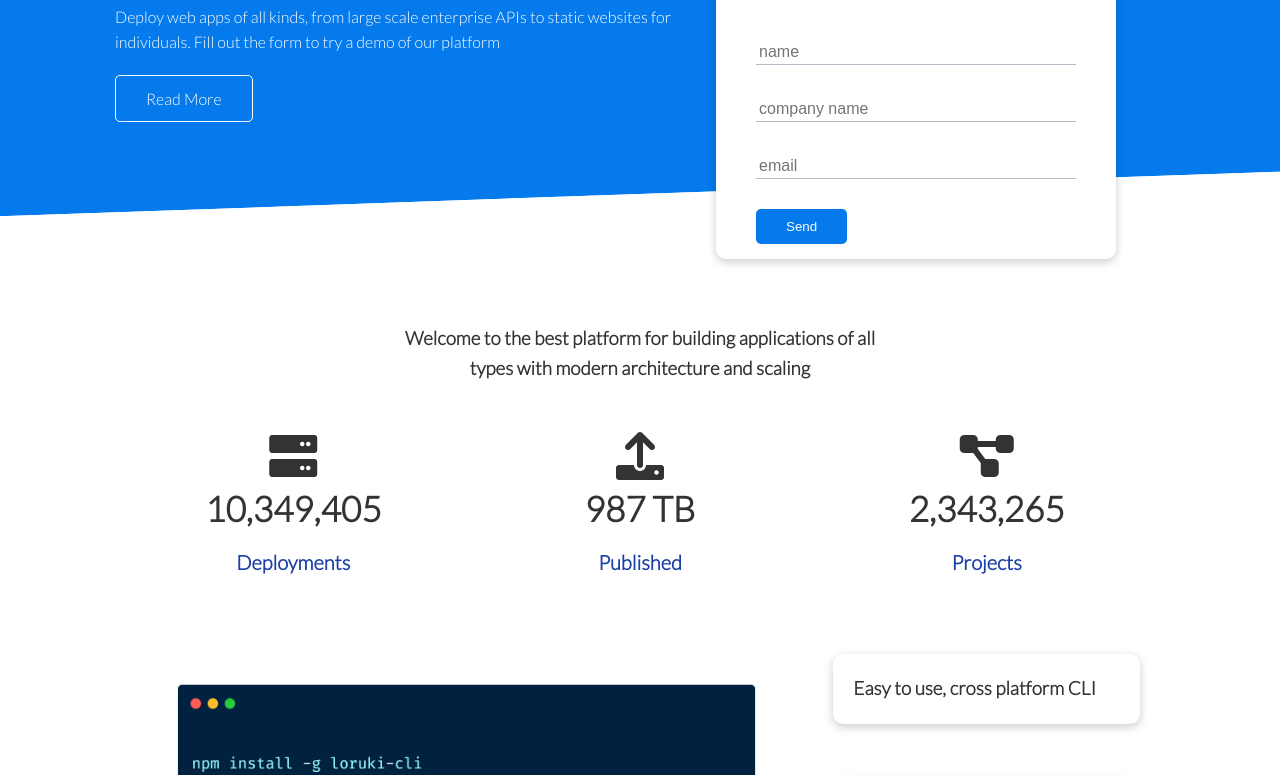
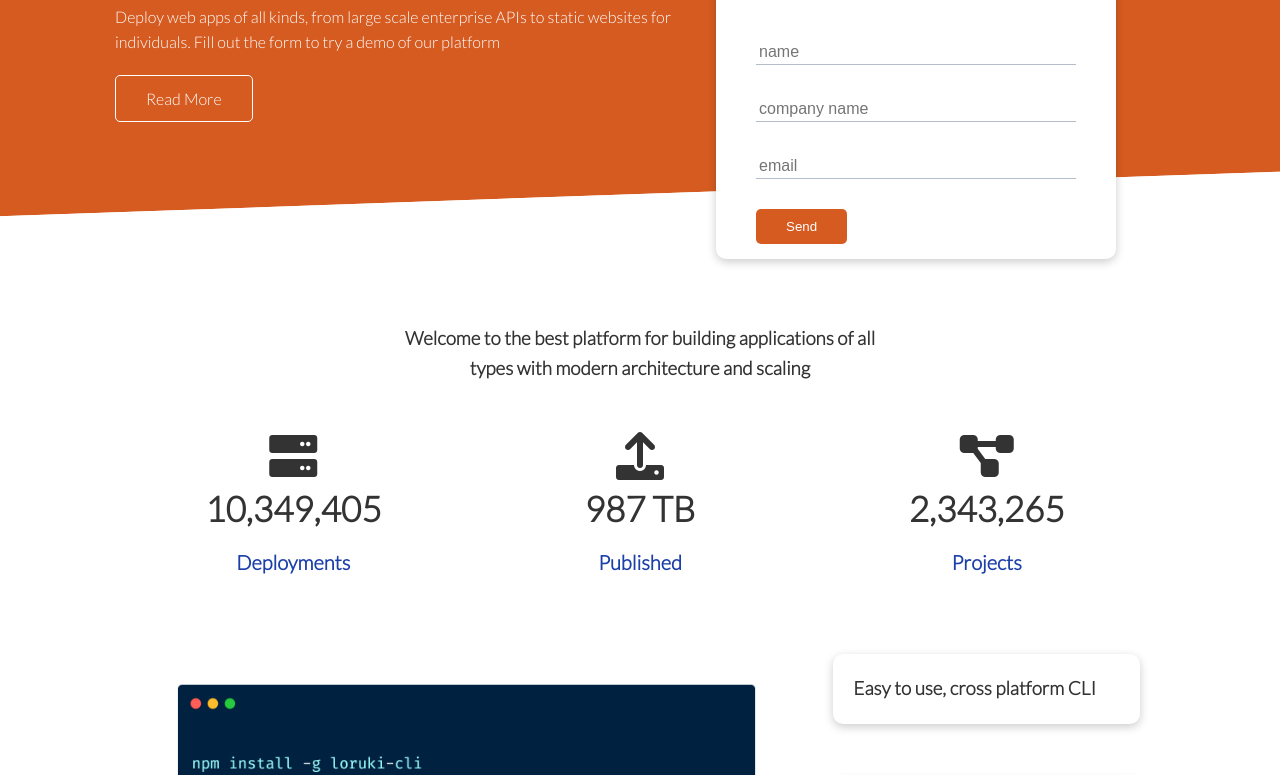
Before and after one commit to mleducclement/Loruki-Cloud-Hosting, a plain HTML site: page index.html in a window 1280 px wide. Shown: the part 246-1021 px from the top of the page. Drawn offline with Linux system fonts and the light colour scheme.

Commit message:
netlify test

```diff
--- a/css/style.css
+++ b/css/style.css
@@ -1,7 +1,8 @@
 @import url('https://fonts.googleapis.com/css2?family=Lato:wght@300&display=swap');
 
 :root {
-  --primary-color: #047aed;
+  /* --primary-color: #047aed; */
+  --primary-color: #d65b21;
   --secondary-color: #1c3fa8;
   --dark-color: #002240;
   --light-color: #f4f4f4;
```
